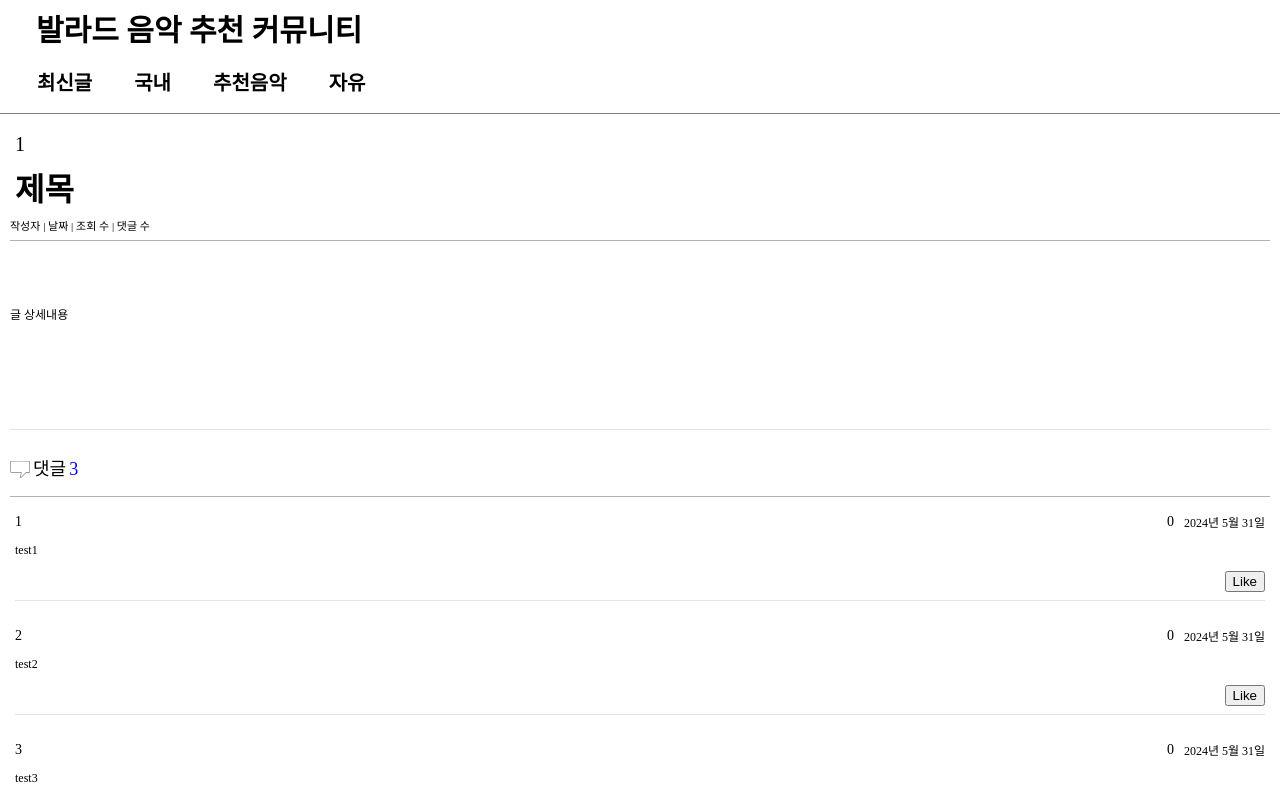
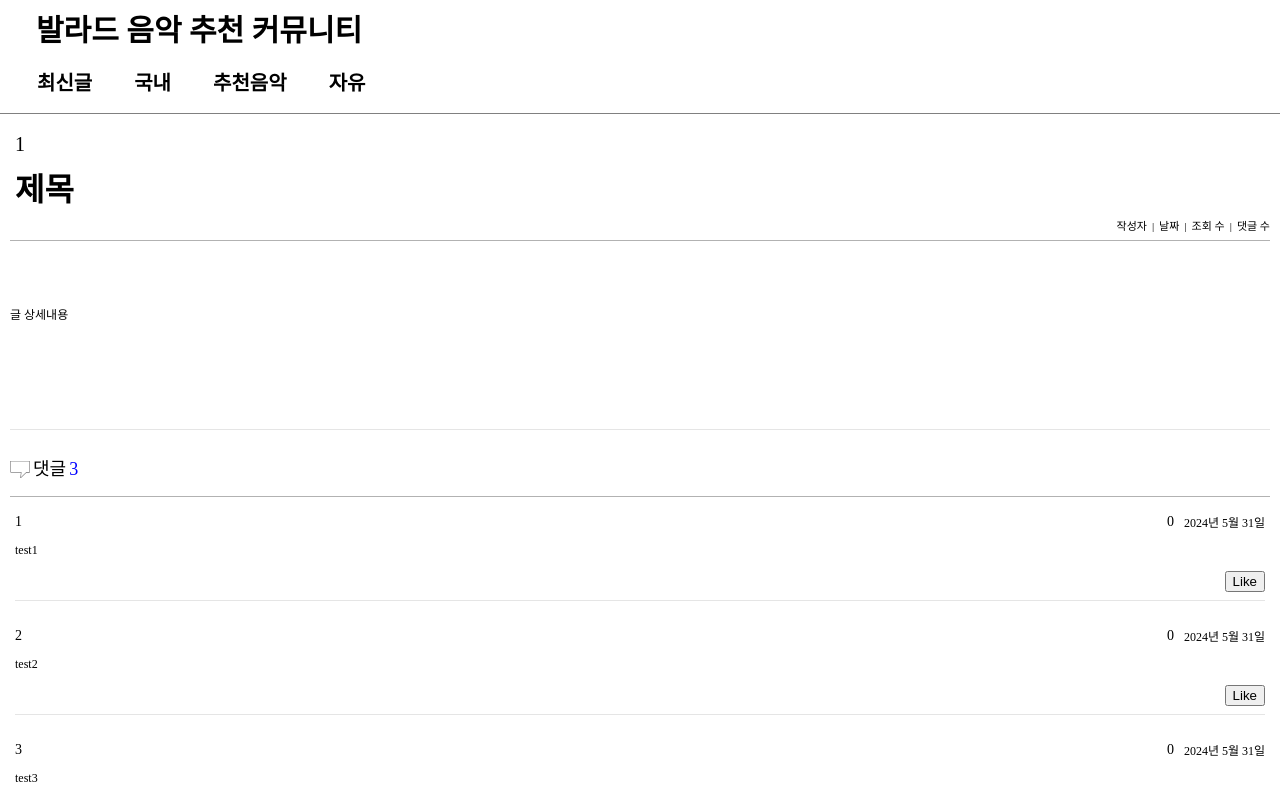
Before and after one commit to B03-group/Ballad-Community, a React (Vite) app: page /board/1/1 in a window 1280 px wide. Shown: the top 798 px of the page. Built offline with nearby package versions, Linux system fonts and the light colour scheme.

Commit message:
style: postDetail css 수정

```diff
--- a/src/components/Detail/PostDetail.jsx
+++ b/src/components/Detail/PostDetail.jsx
@@ -2,7 +2,7 @@ import styled from 'styled-components';
 import BlackHr from '../common/BlackHr';
 
 function PostDetail() {
-  const separator = `  |  `;
+  const separator = `|`;
   return (
     <Wrapper>
       <Title>제목</Title>
@@ -36,10 +36,14 @@ const Title = styled.h1`
 `;
 
 const Info = styled.p`
+  display: flex;
+  justify-content: end;
   font-size: 11px;
 `;
 
-const Separator = styled.span``;
+const Separator = styled.span`
+  margin: 0 5px;
+`;
 
 const Writer = styled.span``;
 
```
